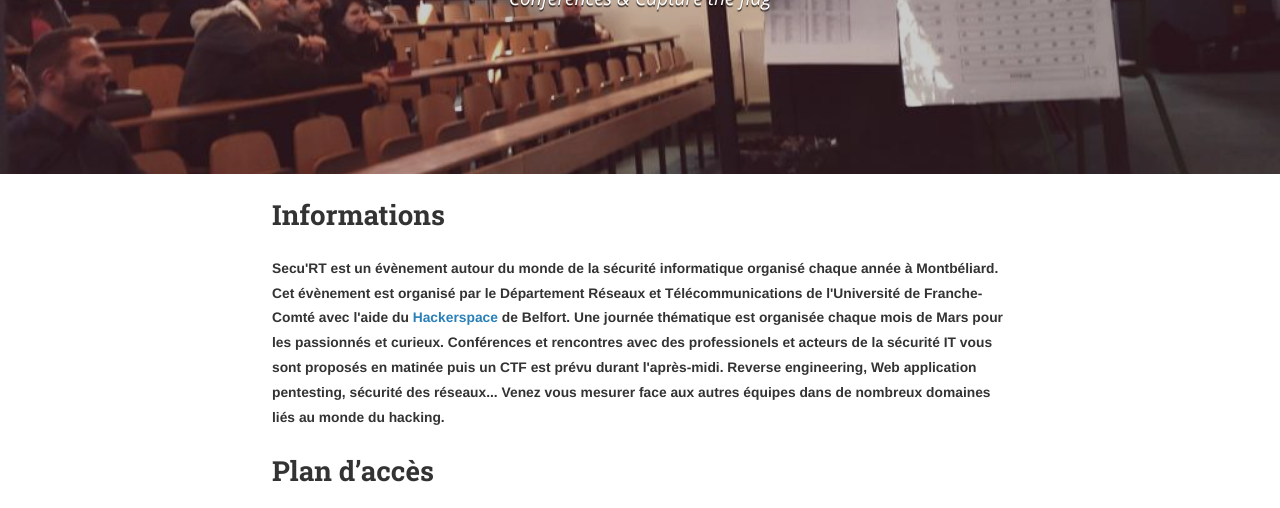
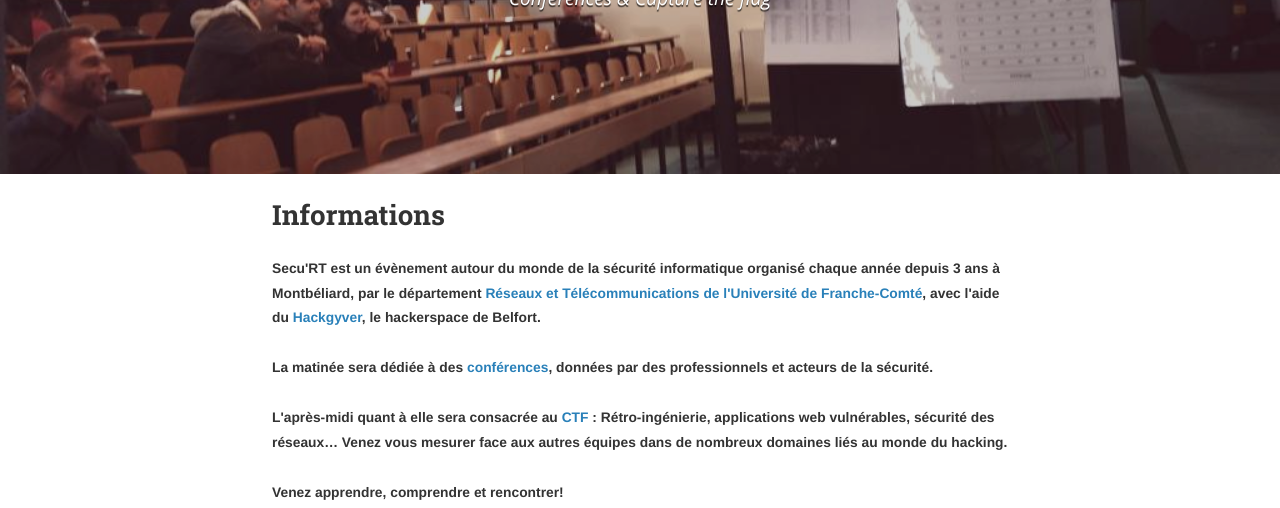
Before and after one commit to SecuRT/securt.github.io, a Jekyll site: the page built from index.html, in a window 1280 px wide and 900 px high, scrolled down 345 px, cut to the strip 0-508 px from the top of the window. Built offline with Jekyll 4.4.1, drawn with Linux system fonts in a browser that asks for light colours; nearby versions of some CDN libraries; a style sheet for code colours, icons or effects is not loaded.

Commit message:
Refactoring of the index page.

```diff
--- a/index.html
+++ b/index.html
@@ -16,13 +16,26 @@ layout: default
 		<h2>Informations<h2>
 		<p class="info">
 			Secu'RT est un évènement autour du monde de la sécurité informatique organisé chaque année
-			à Montbéliard. Cet évènement est organisé par le Département Réseaux et Télécommunications de
-			l'Université de Franche-Comté avec l'aide du <a href="hackgyver.fr">Hackerspace</a> de Belfort.
-			Une journée thématique est organisée chaque mois de Mars pour les passionnés et curieux.
-			Conférences et rencontres avec des professionels et acteurs de la sécurité IT vous sont proposés
-			en matinée puis un CTF est prévu durant l'après-midi.
-			Reverse engineering, Web application pentesting, sécurité des réseaux... Venez vous mesurer face
-			aux autres équipes dans de nombreux domaines liés au monde du hacking.
+            depuis 3 ans à Montbéliard, par le département
+            <a href='http://formations.univ-fcomte.fr/ws?_profil=ufc&_cmd=getFormation&_oid=CDM-PROG14084&_redirect=voir_fiche_program&_lang=fr-FR&_onglet=description'>Réseaux et Télécommunications de
+                l'Université de Franche-Comté</a>, avec l'aide du <a href="hackgyver.fr">Hackgyver</a>,
+            le hackerspace de Belfort.
+
+            <br/><br/>
+
+            La matinée sera dédiée à des <a href='./planning'>conférences</a>,
+            données par des professionnels et acteurs de la sécurité.
+
+            <br/><br/>
+
+            L'après-midi quant à elle sera consacrée au <a href='./ctf'>CTF</a> :
+			Rétro-ingénierie, applications web vulnérables, sécurité des réseaux…
+            Venez vous mesurer face aux autres équipes dans de nombreux domaines
+            liés au monde du hacking.
+
+            <br/><br/>
+
+            Venez apprendre, comprendre et rencontrer!
 		</p>
 		<h2>Plan d’accès</h2>
 		<div class="map">
```
